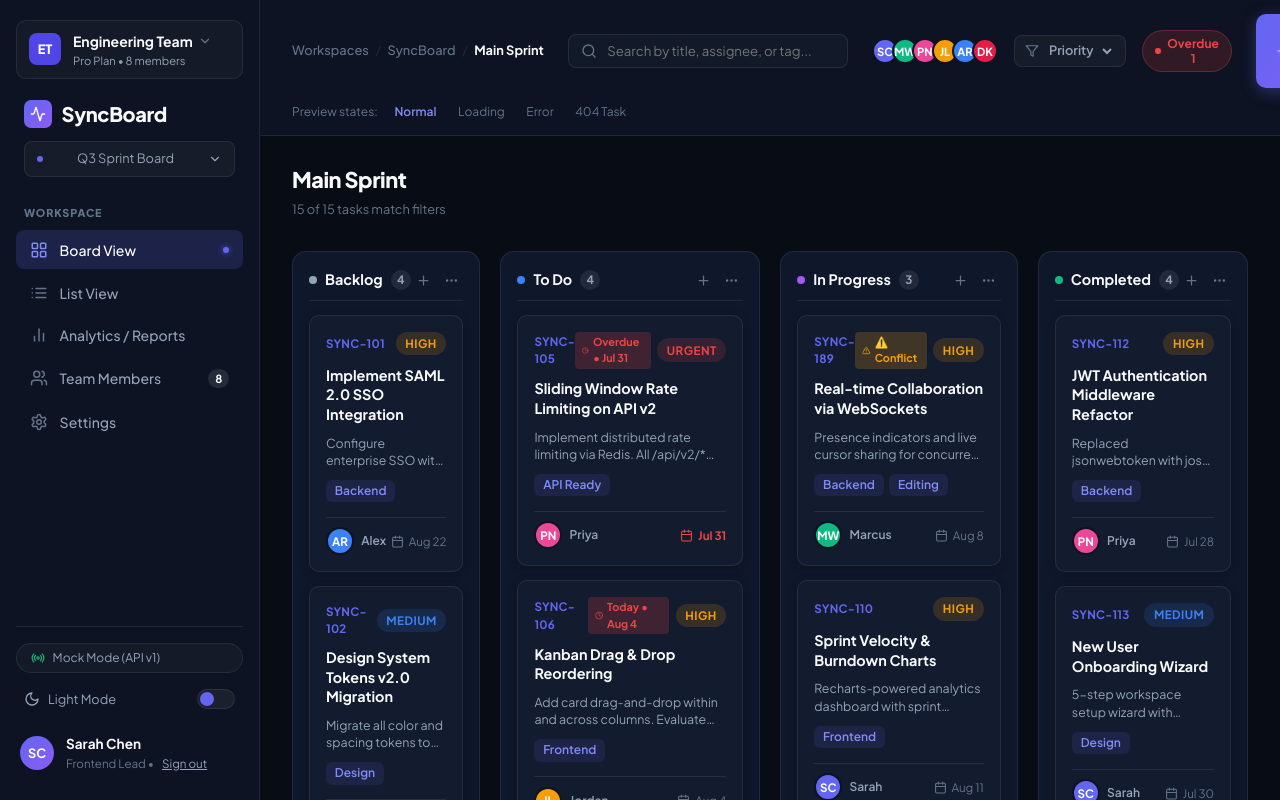
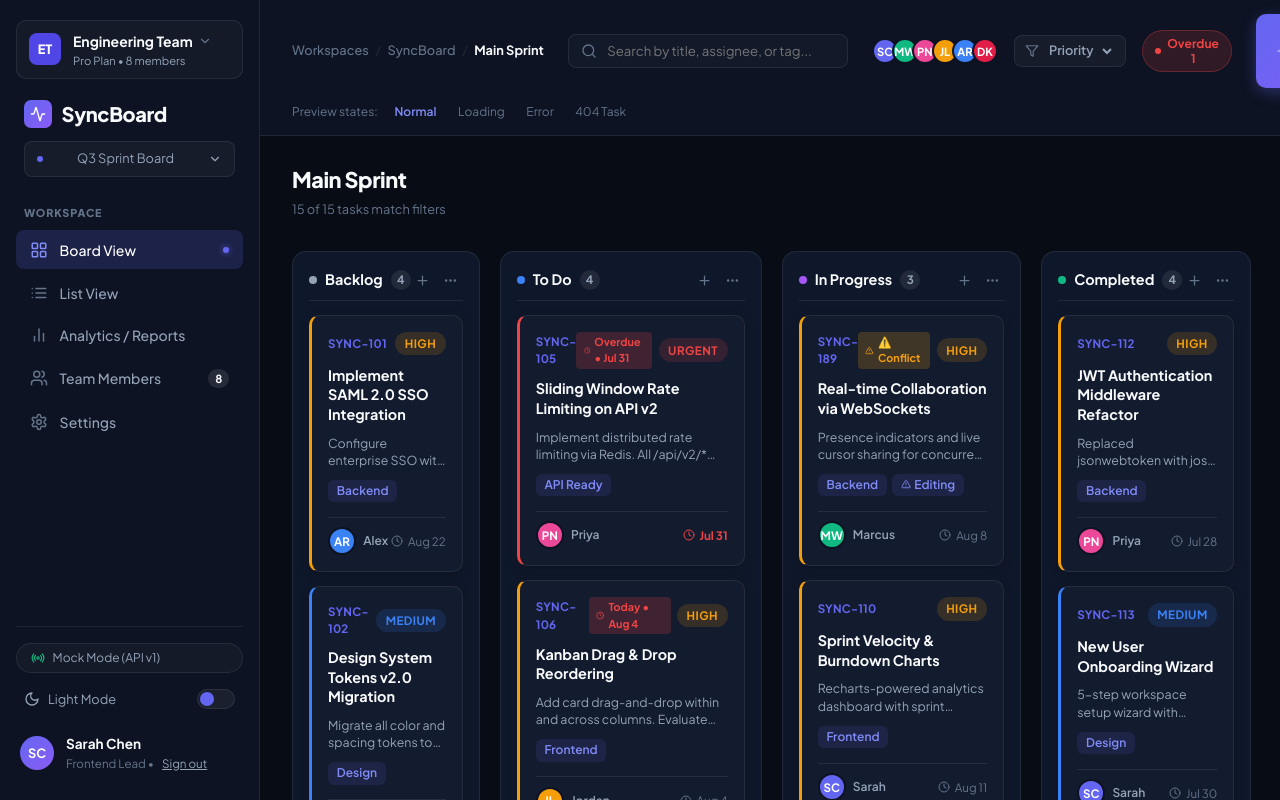
Before and after one commit to jayandisemini/full-stack-application, a React (Vite) app: page / in a window 1280 px wide. Built offline with nearby package versions, Linux system fonts and the light colour scheme.

Commit message:
feat(cards): polish task card left accent borders, priority pills, tag colors, and conflict badge

```diff
--- a/src/components/Kanban/Kanban.css
+++ b/src/components/Kanban/Kanban.css
@@ -326,15 +326,79 @@
   overflow: hidden;
 }
 
+.badge {
+  font-size: 0.65rem;
+  font-weight: 700;
+  padding: 0.15rem 0.45rem;
+  border-radius: 4px;
+  letter-spacing: 0.03em;
+  text-transform: uppercase;
+}
+
+.badge-medium {
+  background: rgba(59, 130, 246, 0.2);
+  color: #60a5fa;
+}
+
+.badge-high {
+  background: rgba(245, 158, 11, 0.2);
+  color: #fbbf24;
+}
+
+.badge-urgent {
+  background: rgba(239, 68, 68, 0.2);
+  color: #f87171;
+}
+
+.badge-low {
+  background: rgba(148, 163, 184, 0.15);
+  color: #94a3b8;
+}
+
 .task-tags-row {
   display: flex;
   flex-wrap: wrap;
   gap: 0.35rem;
 }
 
+.tag-pill {
+  font-size: 0.675rem;
+  font-weight: 600;
+  padding: 0.15rem 0.45rem;
+  border-radius: 4px;
+  display: inline-flex;
+  align-items: center;
+}
+
+.tag-design {
+  background: rgba(236, 72, 153, 0.18);
+  color: #f472b6;
+}
+
+.tag-frontend {
+  background: rgba(168, 85, 247, 0.18);
+  color: #c084fc;
+}
+
+.tag-backend {
+  background: rgba(6, 182, 212, 0.18);
+  color: #22d3ee;
+}
+
+.tag-database {
+  background: rgba(16, 185, 129, 0.18);
+  color: #34d399;
+}
+
+.tag-default {
+  background: rgba(255, 255, 255, 0.08);
+  color: var(--text-secondary);
+}
+
 .tag-extra {
-  background: rgba(245, 158, 11, 0.15);
-  color: #f59e0b;
+  background: rgba(245, 158, 11, 0.18);
+  color: #fbbf24;
+  font-weight: 700;
 }
 
 .card-footer-row {
--- a/src/components/Kanban/TaskCard.jsx
+++ b/src/components/Kanban/TaskCard.jsx
@@ -1,5 +1,5 @@
 import React from 'react';
-import { Calendar, AlertTriangle, Clock } from 'lucide-react';
+import { AlertTriangle, Clock } from 'lucide-react';
 import { useTasks } from '../../context/TasksContext';
 import './Kanban.css';
 
@@ -26,9 +26,33 @@ export default function TaskCard({ task }) {
     }
   };
 
+  const getCategoryTagClass = (category) => {
+    switch (category?.toLowerCase()) {
+      case 'design': return 'tag-design';
+      case 'frontend': return 'tag-frontend';
+      case 'backend': return 'tag-backend';
+      case 'database': return 'tag-database';
+      default: return 'tag-default';
+    }
+  };
+
+  const getCardAccentStyle = () => {
+    if (task.notice && task.notice.includes('Conflict')) {
+      return { borderLeft: '3px solid #f59e0b' };
+    }
+    if (task.priority === 'HIGH') {
+      return { borderLeft: '3px solid #f59e0b' };
+    }
+    if (task.priority === 'URGENT') {
+      return { borderLeft: '3px solid #ef4444' };
+    }
+    return { borderLeft: '3px solid #3b82f6' };
+  };
+
   return (
     <div
       className="task-card"
+      style={getCardAccentStyle()}
       draggable
       onDragStart={handleDragStart}
       onClick={() => openEditModal(task)}
@@ -61,9 +85,14 @@ export default function TaskCard({ task }) {
 
       {/* Category / Tags */}
       <div className="task-tags-row">
-        <span className="tag-pill">{task.category}</span>
+        <span className={`tag-pill ${getCategoryTagClass(task.category)}`}>
+          {task.category}
+        </span>
         {task.extraTag && (
-          <span className="tag-pill tag-extra">{task.extraTag}</span>
+          <span className="tag-pill tag-extra">
+            <AlertTriangle size={10} style={{ marginRight: 3 }} />
+            {task.extraTag}
+          </span>
         )}
       </div>
 
@@ -80,7 +109,7 @@ export default function TaskCard({ task }) {
         </div>
 
         <div className={`due-date-block ${task.isOverdue ? 'overdue-text' : ''}`}>
-          <Calendar size={13} />
+          <Clock size={12} />
           <span>{task.dueDate.replace(', 2026', '')}</span>
         </div>
       </div>
```
